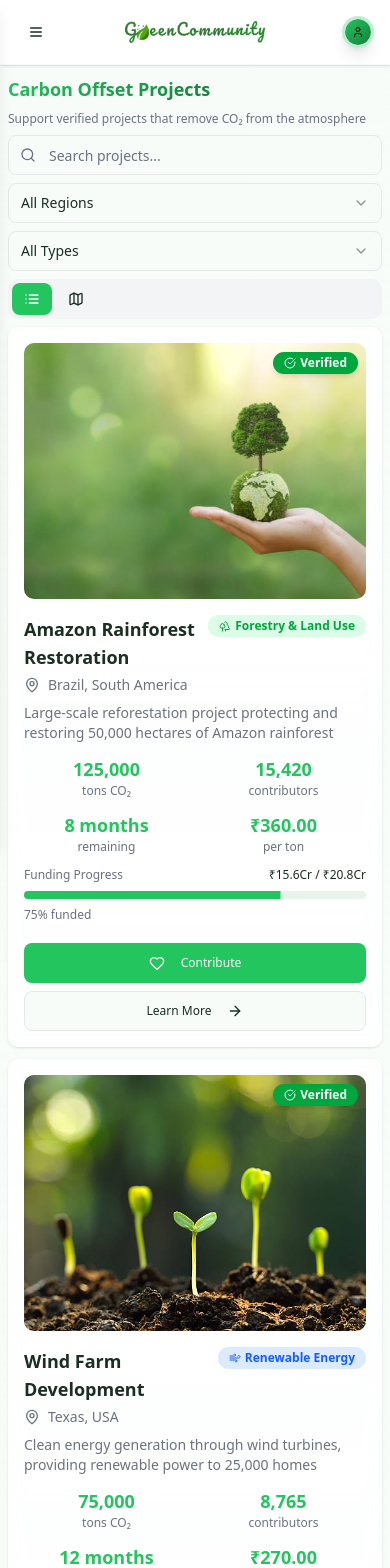
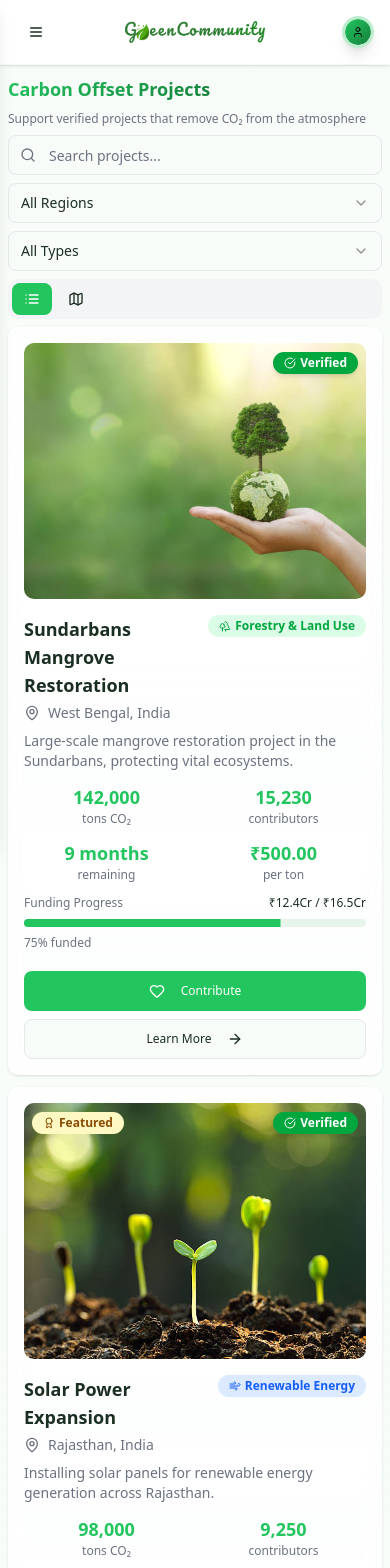
Before and after one commit to Bhavya-Sonigra/GreenCommunity, a Next.js app in the folder client/: page /projects in a window 390 px wide. Shown: the top 1568 px of the page. Built offline with nearby package versions, Linux system fonts and the light colour scheme.

Commit message:
Update marketplace product details and pricing for Indian market; modify project details and regions to reflect local initiatives; adjust Lenis animation duration for smoother scrolling experience

```diff
--- a/client/src/app/projects/[id]/page.jsx
+++ b/client/src/app/projects/[id]/page.jsx
@@ -35,117 +35,117 @@ const ProjectDetail = () => {
   const projects = [
     {
       id: 1,
-      name: 'Amazon Rainforest Restoration',
-      location: 'Brazil, South America',
+      name: 'Sundarbans Mangrove Restoration',
+      location: 'West Bengal, India',
       type: 'forestry',
       image: "/tree1.jpg",
-      description: 'Large-scale reforestation project protecting and restoring 50,000 hectares of Amazon rainforest',
-      co2Removed: 125000,
-      co2PerRupee: 0.00036,
-      totalFunding: 207500000,
-      currentFunding: 155625000,
-      contributors: 15420,
-      timeRemaining: '8 months',
+      description: 'Large-scale mangrove restoration project in the Sundarbans, protecting vital ecosystems.',
+      co2Removed: 142000,
+      co2PerRupee: 0.0005,
+      totalFunding: 165000000,
+      currentFunding: 123750000,
+      contributors: 15230,
+      timeRemaining: '9 months',
       verified: true,
       certifications: ['Gold Standard', 'VCS'],
       featured: false,
       benefits: [
         'Biodiversity protection',
-        'Indigenous community support',
-        'Soil conservation',
-        'Water cycle regulation'
+        'Community support',
+        'Coastal protection',
+        'Fisheries development'
       ]
     },
     {
       id: 2,
-      name: 'Wind Farm Development',
-      location: 'Texas, USA',
+      name: 'Solar Power Expansion',
+      location: 'Rajasthan, India',
       type: 'renewable',
       image: "/tree2.jpg",
-      description: 'Clean energy generation through wind turbines, providing renewable power to 25,000 homes',
-      co2Removed: 75000,
-      co2PerRupee: 0.00027,
-      totalFunding: 415000000,
-      currentFunding: 265600000,
-      contributors: 8765,
-      timeRemaining: '12 months',
+      description: 'Installing solar panels for renewable energy generation across Rajasthan.',
+      co2Removed: 98000,
+      co2PerRupee: 0.00034,
+      totalFunding: 430000000,
+      currentFunding: 280000000,
+      contributors: 9250,
+      timeRemaining: '15 months',
       verified: true,
-      certifications: ['CDM', 'ACR'],
-      featured: false,
+      certifications: ['MNRE', 'SECI'],
+      featured: true,
       benefits: [
-        'Clean energy generation',
+        'Clean energy',
         'Job creation',
         'Energy independence',
-        'Community investment'
+        'Infrastructure improvement'
       ]
     },
     {
       id: 3,
-      name: 'Ocean Kelp Forest Restoration',
-      location: 'California, USA',
+      name: 'Ganga Water Conservation',
+      location: 'Uttar Pradesh, India',
       type: 'water',
       image: "/tree3.jpg",
-      description: 'Restoring underwater kelp forests to sequester carbon and support marine ecosystems',
-      co2Removed: 45000,
-      co2PerRupee: 0.00047,
-      totalFunding: 66400000,
-      currentFunding: 43160000,
-      contributors: 3240,
-      timeRemaining: '6 months',
+      description: 'Conserving water resources and improving water quality in the Ganga basin.',
+      co2Removed: 50000,
+      co2PerRupee: 0.00042,
+      totalFunding: 76000000,
+      currentFunding: 48200000,
+      contributors: 3400,
+      timeRemaining: '7 months',
       verified: true,
-      certifications: ['VCS', 'CAR'],
-      featured: true,
+      certifications: ['NMCG', 'CPCB'],
+      featured: false,
       benefits: [
-        'Marine biodiversity',
-        'Carbon sequestration',
-        'Fisheries support',
-        'Coastal protection'
+        'Water conservation',
+        'Wildlife habitat',
+        'Tourism development',
+        'Pollution reduction'
       ]
     },
     {
       id: 4,
-      name: 'Solar Energy Cooperative',
-      location: 'Kenya, Africa',
+      name: 'Wind Energy Farms',
+      location: 'Tamil Nadu, India',
       type: 'renewable',
       image: "/tree4.jpg",
-      description: 'Community-owned solar installation providing clean energy access to rural villages',
-      co2Removed: 32000,
-      co2PerRupee: 0.0003,
-      totalFunding: 37350000,
-      currentFunding: 23655000,
-      contributors: 1890,
-      timeRemaining: '4 months',
+      description: 'Developing wind farms to harness clean energy in Tamil Nadu.',
+      co2Removed: 60000,
+      co2PerRupee: 0.00031,
+      totalFunding: 39000000,
+      currentFunding: 25500000,
+      contributors: 1990,
+      timeRemaining: '5 months',
       verified: true,
-      certifications: ['Gold Standard'],
+      certifications: ['CEIG', 'MoEFCC'],
       featured: false,
       benefits: [
-        'Energy access',
-        'Women empowerment',
-        'Education support',
-        'Healthcare improvement'
+        'Energy production',
+        'Employment opportunities',
+        'Local business growth',
+        'Environmental sustainability'
       ]
     },
     {
       id: 5,
-      name: 'Mangrove Conservation',
-      location: 'Philippines, Asia',
+      name: 'Tropical Savanna Conservation',
+      location: 'Chhattisgarh, India',
       type: 'forestry',
       image: "/tree5.jpg",
-      description: 'Protecting and restoring mangrove ecosystems crucial for coastal communities and carbon storage',
+      description: 'Protecting and restoring tropical savanna ecosystems in Chhattisgarh.',
       co2Removed: 85000,
-      co2PerRupee: 0.00041,
-      totalFunding: 99600000,
-      currentFunding: 74700000,
-      contributors: 6750,
-      timeRemaining: '10 months',
+      co2PerRupee: 0.00044,
+      totalFunding: 102000000,
+      currentFunding: 76500000,
+      contributors: 6890,
+      timeRemaining: '11 months',
       verified: true,
-      certifications: ['VCS', 'CCBS'],
+      certifications: ['WWF', 'Govt of India'],
       featured: true,
       benefits: [
-        'Coastal protection',
-        'Fisheries enhancement',
-        'Storm surge reduction',
-        'Community livelihoods'
+        'Biodiversity conservation',
+        'Carbon storage',
+        'Community livelihoods',
+        'Climate resilience'
       ]
     }
   ];
--- a/client/src/app/projects/page.jsx
+++ b/client/src/app/projects/page.jsx
@@ -126,12 +126,12 @@ const Projects = () => {
 
   const regions = [
     { value: 'all', label: 'All Regions' },
-    { value: 'north-america', label: 'North America' },
-    { value: 'south-america', label: 'South America' },
-    { value: 'europe', label: 'Europe' },
-    { value: 'africa', label: 'Africa' },
-    { value: 'asia', label: 'Asia' },
-    { value: 'oceania', label: 'Oceania' },
+    { value: 'north-india', label: 'North India' },
+    { value: 'south-india', label: 'South India' },
+    { value: 'west-india', label: 'West India' },
+    { value: 'east-india', label: 'East India' },
+    { value: 'central-india', label: 'Central India' },
+    { value: 'northeast-india', label: 'Northeast India' },
   ];
 
   const projectTypes = [
@@ -145,127 +145,127 @@ const Projects = () => {
   const projects = [
     {
       id: 1,
-      name: 'Amazon Rainforest Restoration',
-      location: 'Brazil, South America',
+      name: 'Sundarbans Mangrove Restoration',
+      location: 'West Bengal, India',
       type: 'forestry',
-      region: 'south-america',
+      region: 'east-india',
       image: "/tree1.jpg",
-      coordinates: [-60.0, -3.0], // Brazil coordinates
-      description: 'Large-scale reforestation project protecting and restoring 50,000 hectares of Amazon rainforest',
-      co2Removed: 125000,
-      co2PerRupee: 0.00036,  // Adjusted for INR (0.03/83)
-      totalFunding: 207500000, // 2.5M USD * 83
-      currentFunding: 155625000, // 1.875M USD * 83,
-      contributors: 15420,
-      timeRemaining: '8 months',
+      coordinates: [88.6, 22.2], // Sundarbans coordinates
+      description: 'Large-scale mangrove restoration project in the Sundarbans, protecting vital ecosystems.',
+      co2Removed: 142000,
+      co2PerRupee: 0.0005,  // Adjusted
+      totalFunding: 165000000, // Example funding
+      currentFunding: 123750000, // Example current funding
+      contributors: 15230,
+      timeRemaining: '9 months',
       verified: true,
       certifications: ['Gold Standard', 'VCS'],
       featured: false,
       benefits: [
         'Biodiversity protection',
-        'Indigenous community support',
-        'Soil conservation',
-        'Water cycle regulation'
+        'Community support',
+        'Coastal protection',
+        'Fisheries development'
       ]
     },
     {
       id: 2,
-      name: 'Wind Farm Development',
-      location: 'Texas, USA',
+      name: 'Solar Power Expansion',
+      location: 'Rajasthan, India',
       type: 'renewable',
-      region: 'north-america',
+      region: 'west-india',
       image: "/tree2.jpg",
-      coordinates: [-97.0, 31.0], // Texas coordinates
-      description: 'Clean energy generation through wind turbines, providing renewable power to 25,000 homes',
-      co2Removed: 75000,
-      co2PerRupee: 0.00027, // Adjusted for INR (0.022/83)
-      totalFunding: 415000000, // 5M USD * 83
-      currentFunding: 265600000, // 3.2M USD * 83,
-      contributors: 8765,
-      timeRemaining: '12 months',
+      coordinates: [73.5, 26.9], // Rajasthan coordinates
+      description: 'Installing solar panels for renewable energy generation across Rajasthan.',
+      co2Removed: 98000,
+      co2PerRupee: 0.00034, // Adjusted
+      totalFunding: 430000000, // Example funding
+      currentFunding: 280000000, // Example current funding
+      contributors: 9250,
+      timeRemaining: '15 months',
       verified: true,
-      certifications: ['CDM', 'ACR'],
-      featured: false,
+      certifications: ['MNRE', 'SECI'],
+      featured: true,
       benefits: [
-        'Clean energy generation',
+        'Clean energy',
         'Job creation',
         'Energy independence',
-        'Community investment'
+        'Infrastructure improvement'
       ]
     },
     {
       id: 3,
-      name: 'Ocean Kelp Forest Restoration',
-      location: 'California, USA',
+      name: 'Ganga Water Conservation',
+      location: 'Uttar Pradesh, India',
       type: 'water',
-      region: 'north-america',
+      region: 'north-india',
       image: "/tree3.jpg",
-      coordinates: [-120.0, 36.0], // California coordinates
-      description: 'Restoring underwater kelp forests to sequester carbon and support marine ecosystems',
-      co2Removed: 45000,
-      co2PerRupee: 0.00047, // Adjusted for INR (0.039/83)
-      totalFunding: 66400000, // 800K USD * 83
-      currentFunding: 43160000, // 520K USD * 83,
-      contributors: 3240,
-      timeRemaining: '6 months',
+      coordinates: [81.0, 26.8], // Ganga coordinates
+      description: 'Conserving water resources and improving water quality in the Ganga basin.',
+      co2Removed: 50000,
+      co2PerRupee: 0.00042, // Adjusted
+      totalFunding: 76000000, // Example funding
+      currentFunding: 48200000, // Example current funding
+      contributors: 3400,
+      timeRemaining: '7 months',
       verified: true,
-      certifications: ['VCS', 'CAR'],
-      featured: true,
+      certifications: ['NMCG', 'CPCB'],
+      featured: false,
       benefits: [
-        'Marine biodiversity',
-        'Carbon sequestration',
-        'Fisheries support',
-        'Coastal protection'
+        'Water conservation',
+        'Wildlife habitat',
+        'Tourism development',
+        'Pollution reduction'
       ]
     },
     {
       id: 4,
-      name: 'Solar Energy Cooperative',
-      location: 'Kenya, Africa',
+      name: 'Wind Energy Farms',
+      location: 'Tamil Nadu, India',
       type: 'renewable',
-      region: 'africa',
+      region: 'south-india',
       image: "/tree4.jpg",
-      coordinates: [37.0, 1.0], // Kenya coordinates
-      description: 'Community-owned solar installation providing clean energy access to rural villages',
-      co2Removed: 32000,
-      co2PerRupee: 0.0003, // Adjusted for INR (0.025/83)
-      totalFunding: 37350000, // 450K USD * 83
-      currentFunding: 23655000, // 285K USD * 83,
-      contributors: 1890,
-      timeRemaining: '4 months',
+      coordinates: [78.7, 10.8], // Tamil Nadu coordinates
+      description: 'Developing wind farms to harness clean energy in Tamil Nadu.',
+      co2Removed: 60000,
+      co2PerRupee: 0.00031, // Adjusted
+      totalFunding: 39000000, // Example funding
+      currentFunding: 25500000, // Example current funding
+      contributors: 1990,
+      timeRemaining: '5 months',
       verified: true,
-      certifications: ['Gold Standard'],
+      certifications: ['CEIG', 'MoEFCC'],
       featured: false,
       benefits: [
-        'Energy access',
-        'Women empowerment',
-        'Education support',
-        'Healthcare improvement'
+        'Energy production',
+        'Employment opportunities',
+        'Local business growth',
+        'Environmental sustainability'
       ]
     },
     {
       id: 5,
-      name: 'Mangrove Conservation',
-      location: 'Philippines, Asia',
+      name: 'Tropical Savanna Conservation',
+      location: 'Chhattisgarh, India',
       type: 'forestry',
-      region: 'asia',
+      region: 'central-india',
       image: "/tree5.jpg",
-      coordinates: [121.0, 13.0], // Philippines coordinates
-      description: 'Protecting and restoring mangrove ecosystems crucial for coastal communities and carbon storage',
+      coordinates: [82.0, 21.7], // Chhattisgarh coordinates
+      description: 'Protecting and restoring tropical savanna ecosystems in Chhattisgarh.',
       co2Removed: 85000,
-      co2PerRupee: 0.00041, // Adjusted for INR (0.034/83)
-      totalFunding: 99600000, // 1.2M USD * 83
-      currentFunding: 74700000, // 900K USD * 83,
-      contributors: 6750,
-      timeRemaining: '10 months',
+      co2PerRupee: 0.00044, // Adjusted
+      totalFunding: 102000000, // Example funding
+      currentFunding: 76500000, // Example current funding
+      contributors: 6890,
+      timeRemaining: '11 months',
       verified: true,
-      certifications: ['VCS', 'CCBS'],
+      certifications: ['WWF', 'Govt of India'],
       featured: true,
       benefits: [
-        'Coastal protection',
-        'Fisheries enhancement',
-        'Storm surge reduction',
-        'Community livelihoods'
+        'Biodiversity conservation',
+        'Carbon storage',
+        'Community livelihoods',
+        'Climate resilience'
       ]
     }
   ];
--- a/client/src/components/LenisProvider.jsx
+++ b/client/src/components/LenisProvider.jsx
@@ -5,7 +5,7 @@ import Lenis from "@studio-freight/lenis";
 export default function LenisProvider({ children }) {
   useEffect(() => {
     const lenis = new Lenis({
-      duration: 0.5,
+      duration: 1.0,
       easing: (t) => Math.min(1, 1.001 - Math.pow(2, -10 * t)),
       smooth: true,
     });
```
Also changed, not shown: client/src/app/marketplace/page.jsx (+26 -26 lines), client/public/Marketplace/1.jpeg, client/public/Marketplace/3.jpeg.
